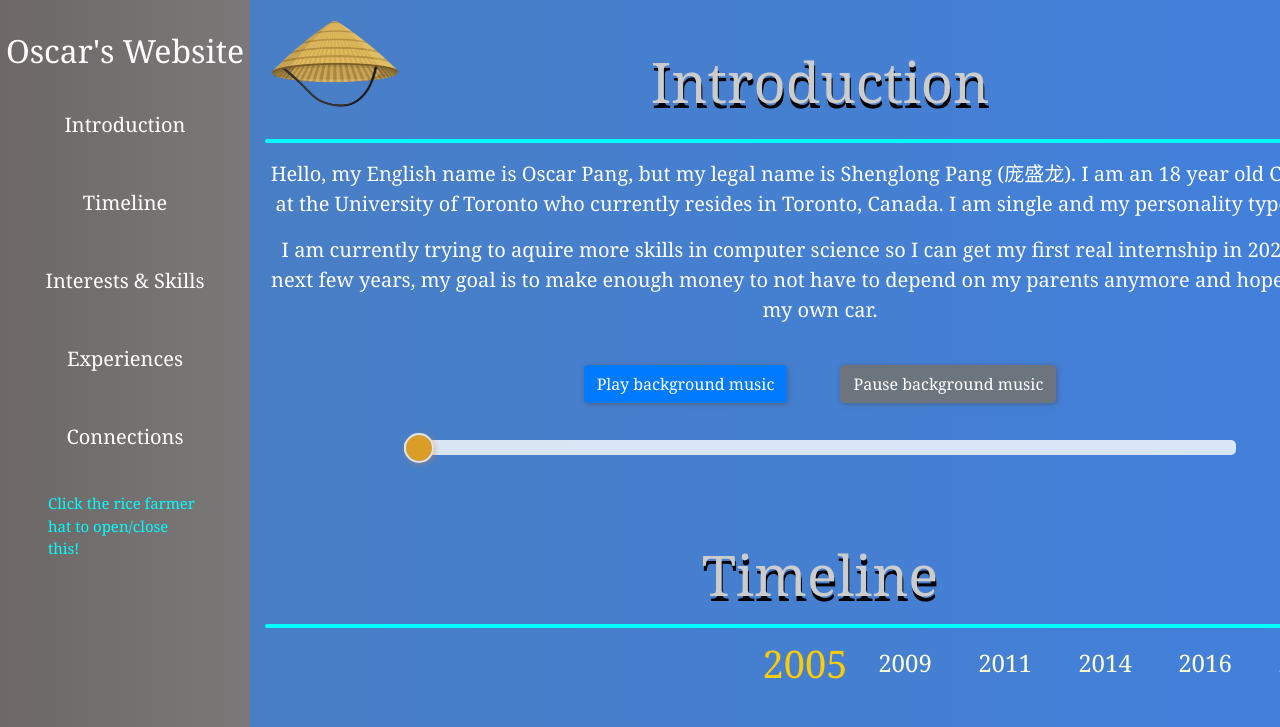
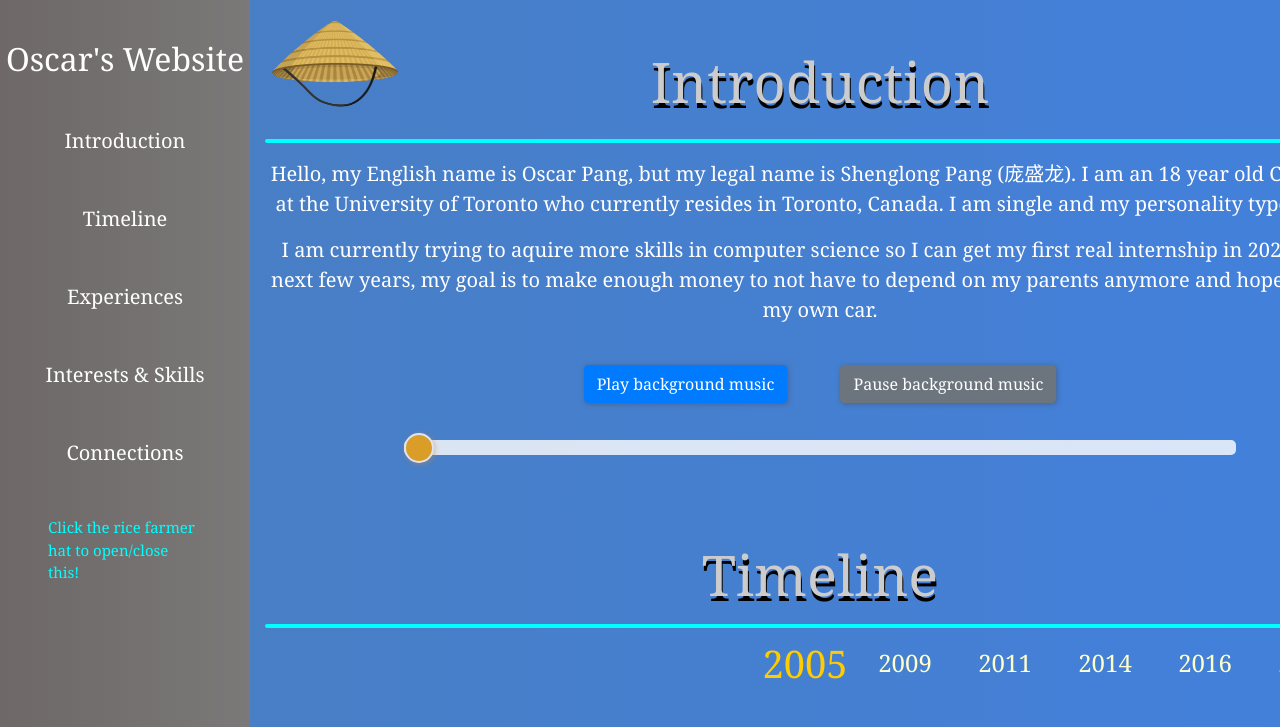
Before and after one commit to RiceFarmer1/Personal_Site, a plain HTML site: page index.html in a window 1280 px wide. Shown: the top 727 px of the page. Drawn offline with nearby package versions, Linux system fonts and the light colour scheme.

Commit message:
changed order of navbar items

```diff
--- a/index.html
+++ b/index.html
@@ -20,7 +20,7 @@
     <!-- Navbar -->
     <nav id="sidebar" class="sidebar py-3">
         <div>
-            <h2 class="my-3">Oscar's Website</h2>
+            <h2 class="my-4">Oscar's Website</h2>
             <ul class="navbar-nav">
                 <li class="nav-item my-3">
                     <a class="nav-link" href="#Introduction">Introduction</a>
@@ -29,15 +29,15 @@
                     <a class="nav-link" href="#timeline">Timeline</a>
                 </li>
                 <li class="nav-item my-3">
-                    <a class="nav-link" href="#InterestsSkills">Interests & Skills</a>
+                    <a class="nav-link" href="#Experiences">Experiences</a>
                 </li>
                 <li class="nav-item my-3">
-                    <a class="nav-link" href="#Experiences">Experiences</a>
+                    <a class="nav-link" href="#InterestsSkills">Interests & Skills</a>
                 </li>
                 <li class="nav-item my-3">
                     <a class="nav-link" href="#Connections">Connections</a>
                 </li>
-                <p class="my-3 mx-5" style="color:aqua; font-size: 15px;">Click the rice farmer hat to open/close this!</p>
+                <p class="my-4 mx-5" style="color:aqua; font-size: 15px;">Click the rice farmer hat to open/close this!</p>
             </ul>
         </div>
     </nav>
```
